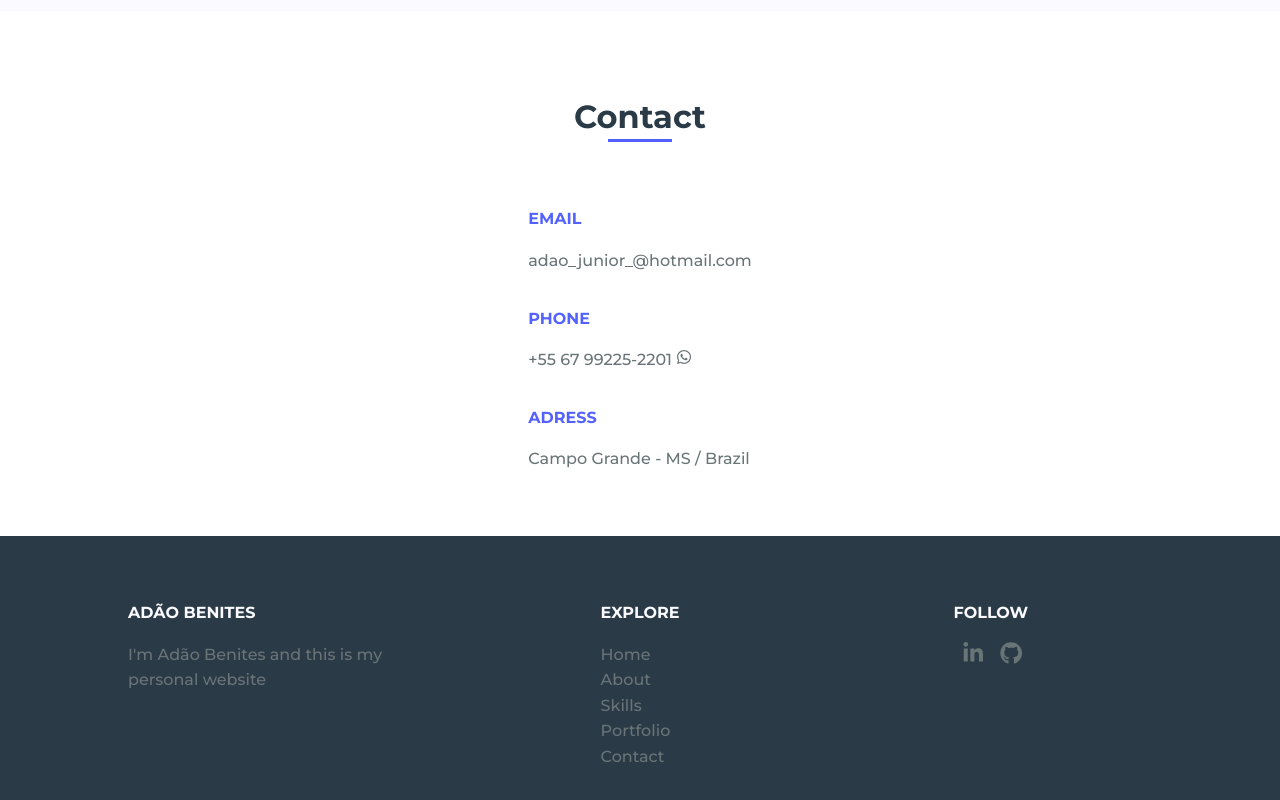
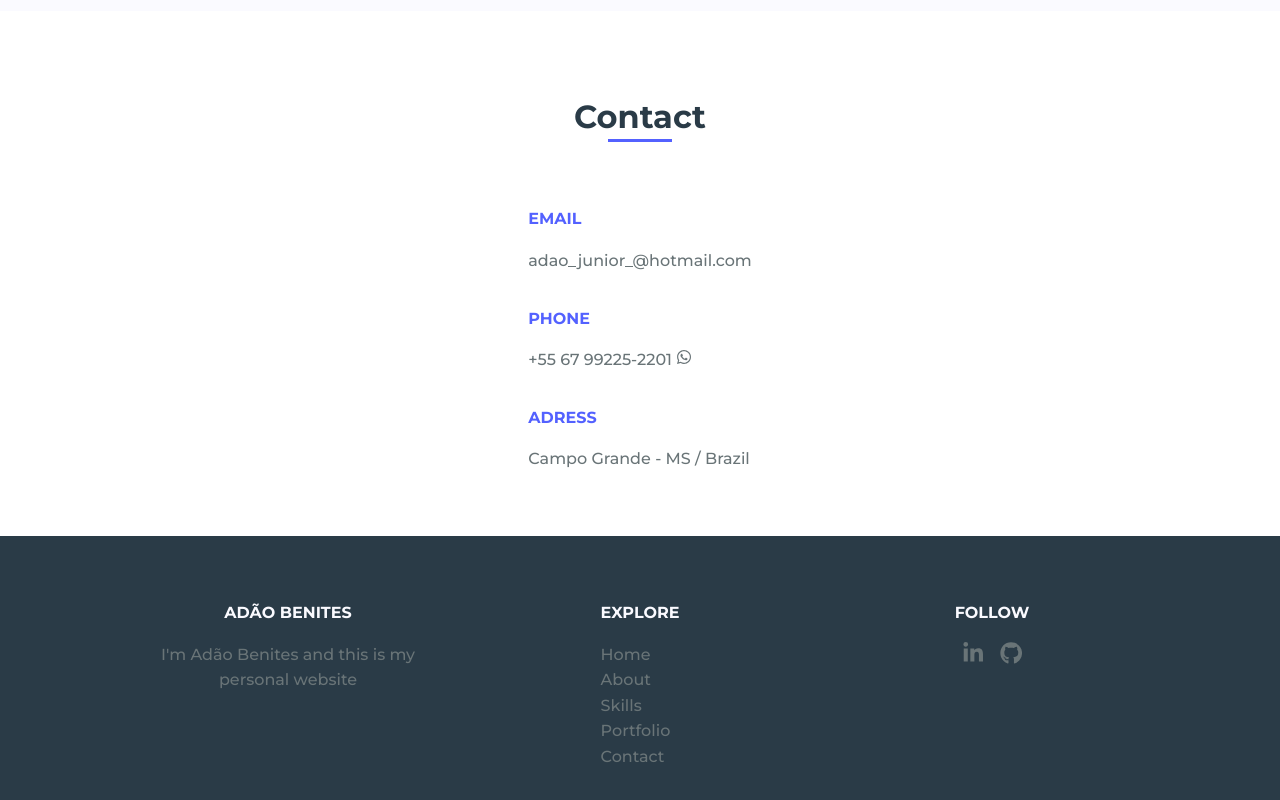
Before and after one commit to AdaoBJr/Portfolio, a React (Create React App) app: page / in a window 1280 px wide. Shown: the part 2899-3699 px from the top of the page. Built offline with nearby package versions, Linux system fonts and the light colour scheme; the HTML template or start-up script is replaced by a standard one.

Commit message:
style: :art: align text in Footer

```diff
--- a/src/App.css
+++ b/src/App.css
@@ -487,6 +487,7 @@ img {
 }
 
 .footerContainer {
+  justify-items: center;
   row-gap: 2rem;
 }
 
@@ -494,6 +495,7 @@ img {
   font-size: var(--normal-font-size);
   color: var(--white-color);
   margin-bottom: var(--mb-2);
+  text-align: center;
 }
 
 .footerLink {
@@ -616,6 +618,10 @@ img {
       grid-template-columns: repeat(3, 1fr);
       justify-items: center;
   }
+
+  .footerContainer div p {
+    text-align: center;
+  }
 }
 
 @media screen and (min-width: 1024px) {
```
